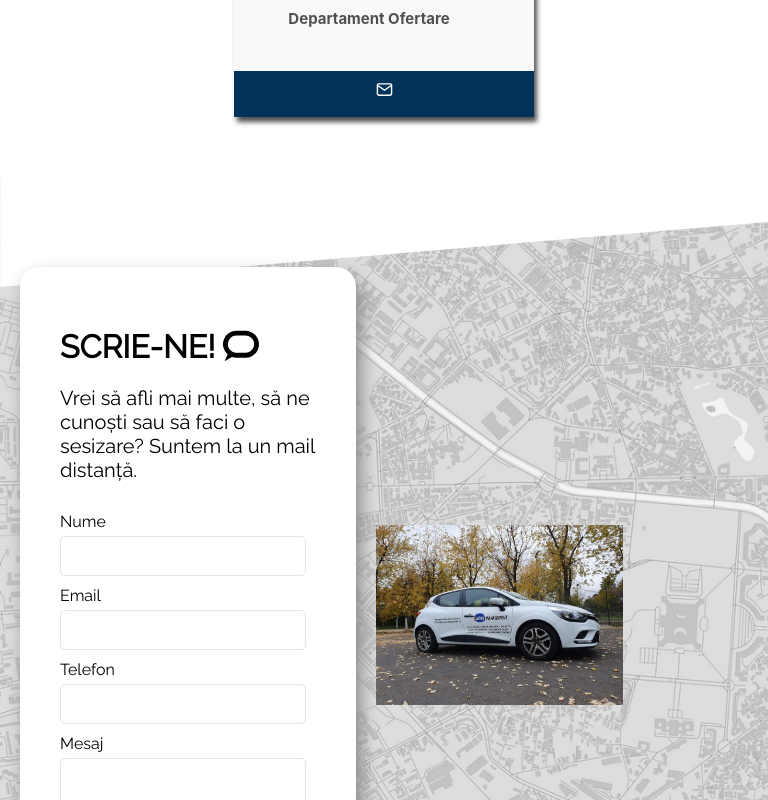
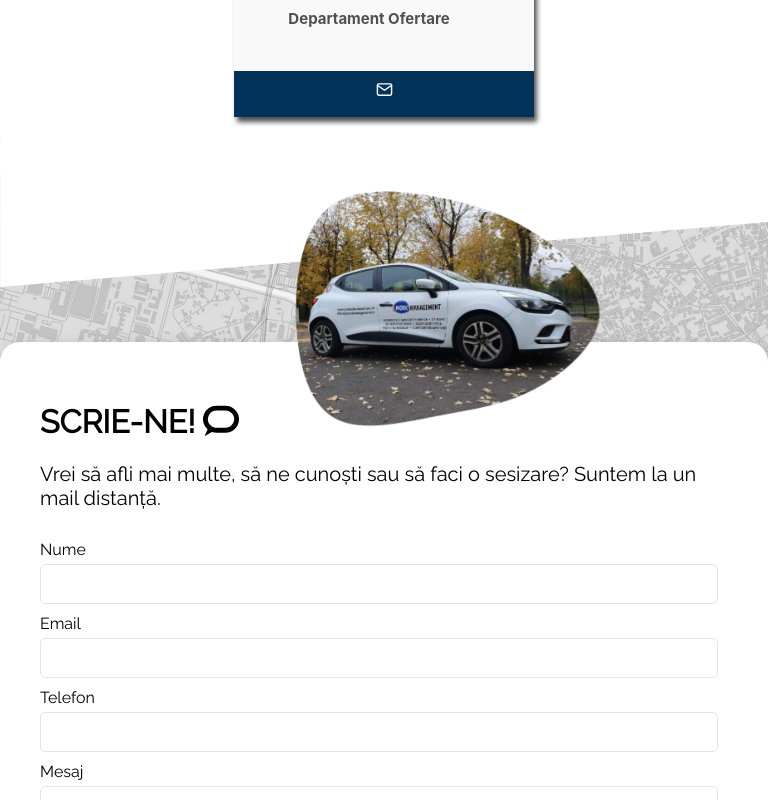
Before and after one commit to bmarcu13/work-management-website, a React (Create React App) app: page /contact in a window 768 px wide. Shown: the part 1480-2280 px from the top of the page. Built offline with nearby package versions, Linux system fonts and the light colour scheme.

Commit message:
styled car image

```diff
--- a/src/Components/ContactSection/ContactSection.css
+++ b/src/Components/ContactSection/ContactSection.css
@@ -1,6 +1,6 @@
 .contact-section {
     width: 100%;
-    height: 110vh;
+    height:auto;
     display: flex;
     position: relative;
     background-image: url("../../img/bg-map.png");
@@ -11,12 +11,9 @@
 }
 
 .contact-section .wrapper {
-    max-width: 600px;
-    width: 70%;
-    height: fit-content;
     margin: auto;
-    margin-left: 20px;
     display: flex;
+    flex: 1;
     padding: 40px;
     flex-direction: column;
     background-color: white;
@@ -83,23 +80,38 @@
     fill: #000000;
 }
 
-/** For tablet devices **/
-@media (min-width: 768px) and (max-width: 1023px) {
-    .custom-shape-divider-bottom-1635751933 svg {
-        width: calc(100% + 1.3px);
-        height: 63px;
-    }
+.form-contact-section{
+    display: flex;
+    flex-direction: row;
+    justify-content: center;
 }
-
-/** For mobile devices **/
-@media (max-width: 767px) {
+.car-image {
+    display: flex;
+    justify-content: center;
+     flex:1;
+     width: 50%;
+     margin: auto;
+}
+.car-image img{
+    align-self: flex-end;
+    margin-bottom: -90px;
+    height: 500px;
+    width: auto;
+    z-index: 2;
+}
+@media (max-width: 900px) {
     .custom-shape-divider-bottom-1635751933 svg {
         width: calc(100% + 1.3px);
         height: 49px;
     }
+    .form-contact-section{
+        display: flex;
+        flex-direction: column;
+        justify-content: center;
+    }
+   .car-image img{
+       width: 350px;
+       height: auto;
+       margin-left: 100px;
+   }
 }
-.car-image img{
-   width: 60%;
-   height: auto;
-   margin-left: 20px;
-}
--- a/src/Components/ContactSection/ContactSection.js
+++ b/src/Components/ContactSection/ContactSection.js
@@ -4,7 +4,7 @@ import ContactForm from "../ContactForm/ContactForm";
 import "./ContactSection.css";
 
 import { SiTheconversation } from "react-icons/si";
-import car from "../../img/car.jpeg";
+import car from "../../img/blob_car.png";
 
 
 export default function ContactSection() {
@@ -23,7 +23,10 @@ export default function ContactSection() {
                     ></path>
                 </svg>
             </div>
-
+            <div className="form-contact-section">
+                <div className="car-image">
+                    <img src={car}></img>
+                </div>
                 <div className="wrapper">
                     <div className="title">
                         <h1 id="contact-form-title">
@@ -41,8 +44,6 @@ export default function ContactSection() {
                     </div>
                     <ContactForm></ContactForm>
                 </div>
-            <div className="car-image">
-                <img src={car}></img>
            </div>
             <div class="custom-shape-divider-bottom-1635751933">
                 <svg
--- a/src/Screens/ContactPage/ContactPage.css
+++ b/src/Screens/ContactPage/ContactPage.css
@@ -4,7 +4,7 @@
 }
 .contact-infos {
     margin-top: 20px;
-    margin-left: 20px;
+    margin-left: 10px;
     align-self: center;
 }
 .contact-first-container .contact-infos p {
@@ -49,7 +49,7 @@
     box-shadow: 3px 5px 5px #4e5052;
 }
 .our-team:hover {
-    border-bottom: 5px solid #00325a;
+    box-shadow: 5px 5px 5px #ff8800;
 }
 
 .our-team .pic {
```
Also changed, not shown: src/img/blob_car.png (added), src/img/renault.png (added). Lines whose indentation alone changed are shown as unchanged.
